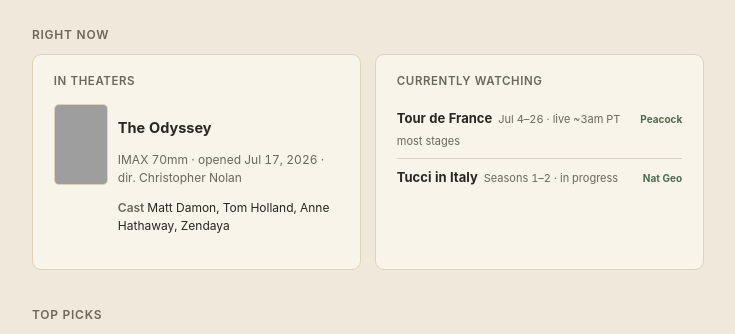
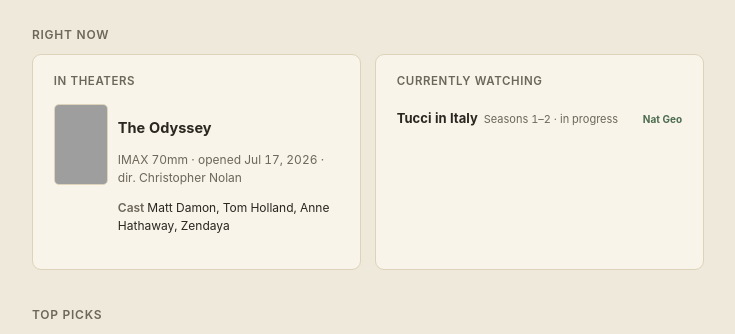
Before and after one commit to snesbitt/streaming-scout, a website: page index.html in a window 1280 px wide. Shown: the part 124-458 px from the top of the page, without its empty margins (272-1007 px from the left). Drawn offline with Linux system fonts and the light colour scheme; no server answers; grey boxes are pictures that could not be loaded.

Commit message:
Stay current: remove Tour de France from Currently Watching (race ended Jul 26)

```diff
--- a/index.html
+++ b/index.html
@@ -51,10 +51,6 @@
         </div>
         <div class="card">
           <h2 class="card-title">Currently Watching</h2>
-          <div class="watching-row">
-            <span><span class="watching-title">Tour de France</span><span class="watching-meta">Jul 4–26 · live ~3am PT most stages</span></span>
-            <span class="watching-badge">Peacock</span>
-          </div>
           <div class="watching-row">
             <span><span class="watching-title">Tucci in Italy</span><span class="watching-meta">Seasons 1–2 · in progress</span></span>
             <span class="watching-badge">Nat Geo</span>
```
